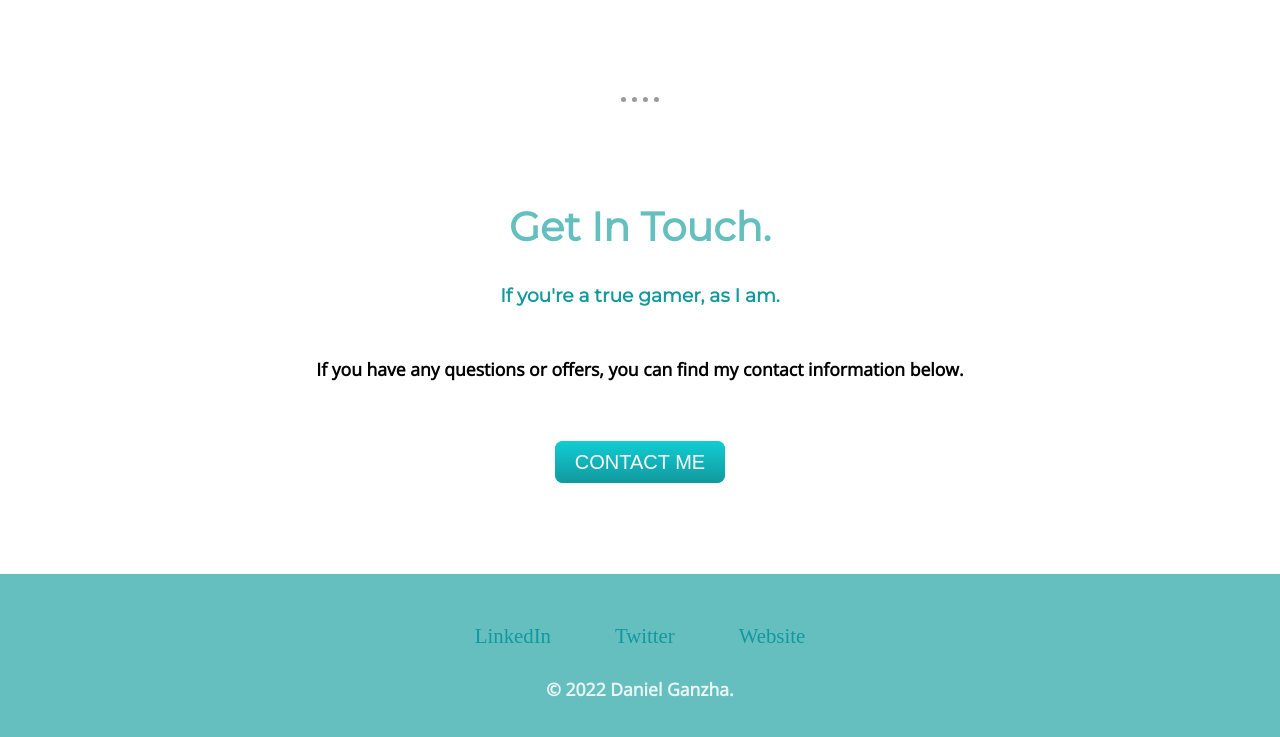
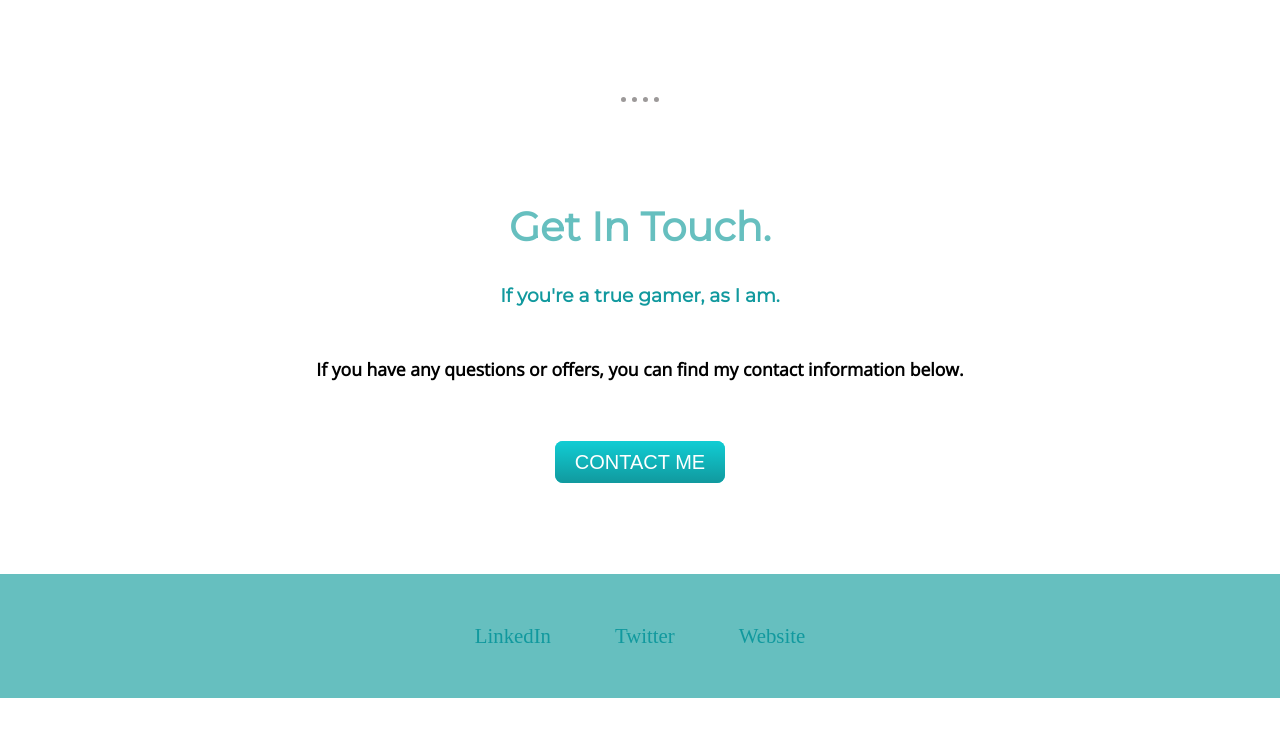
Before and after one commit to ganzDev/ganzdev, a plain HTML site: page index.html in a window 1280 px wide. Shown: the part 2423-3160 px from the top of the page. After the commit the page ends 3121 px from the top, so only its background shows below. Drawn offline with nearby package versions, Linux system fonts and the light colour scheme.

Commit message:
updated index.html v2
Removed copyright claim.

```diff
--- a/index.html
+++ b/index.html
@@ -72,7 +72,6 @@
             target="_blank">LinkedIn</a>
         <a class="footer-link" href="https://twitter.com/AbsUnit_" target="_blank">Twitter</a>
         <a class="footer-link" href="https://ganzdev.github.io/ganzdev/" target="_blank">Website</a>
-        <h5 class="credits">© 2022 Daniel Ganzha.</h5>
     </div>
 
 </body>
```
